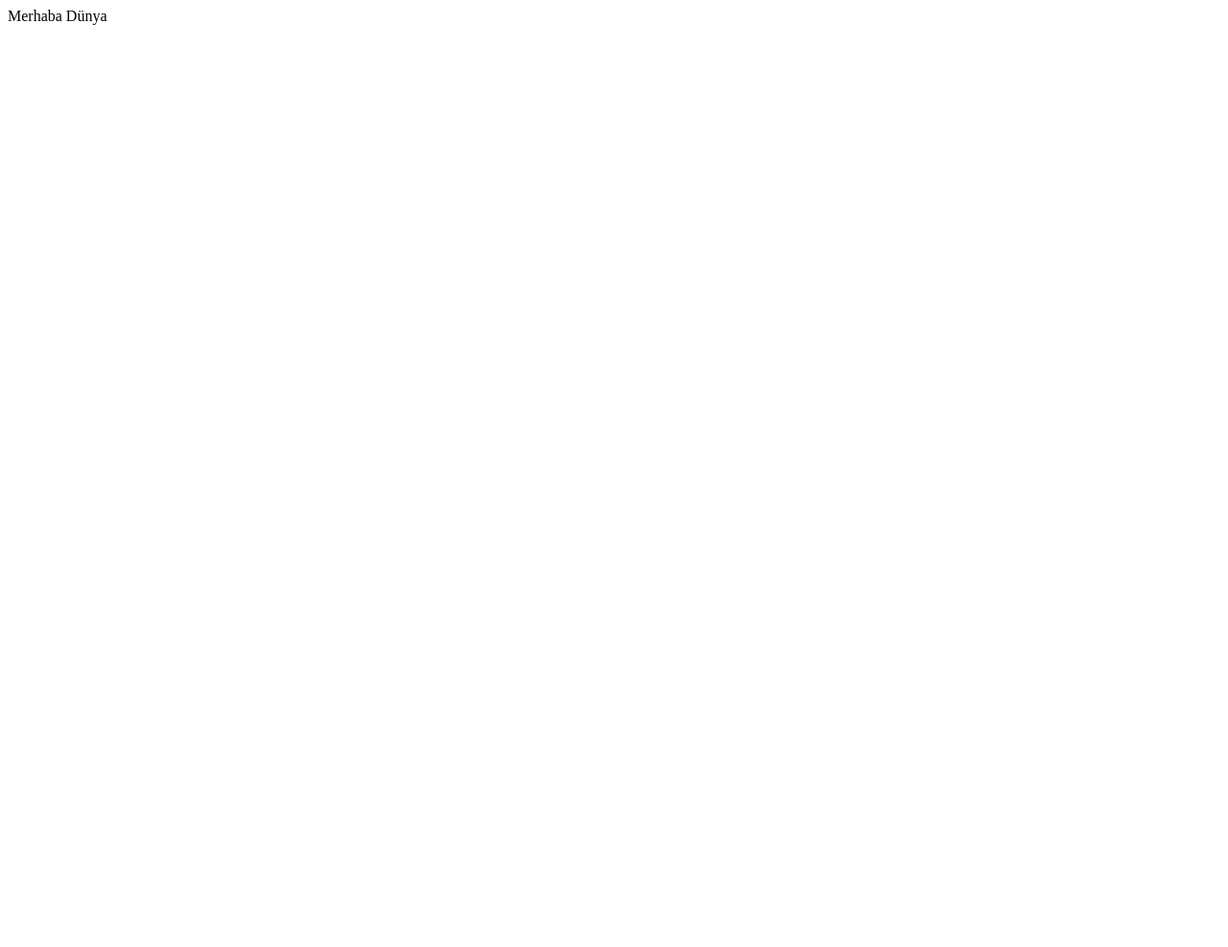
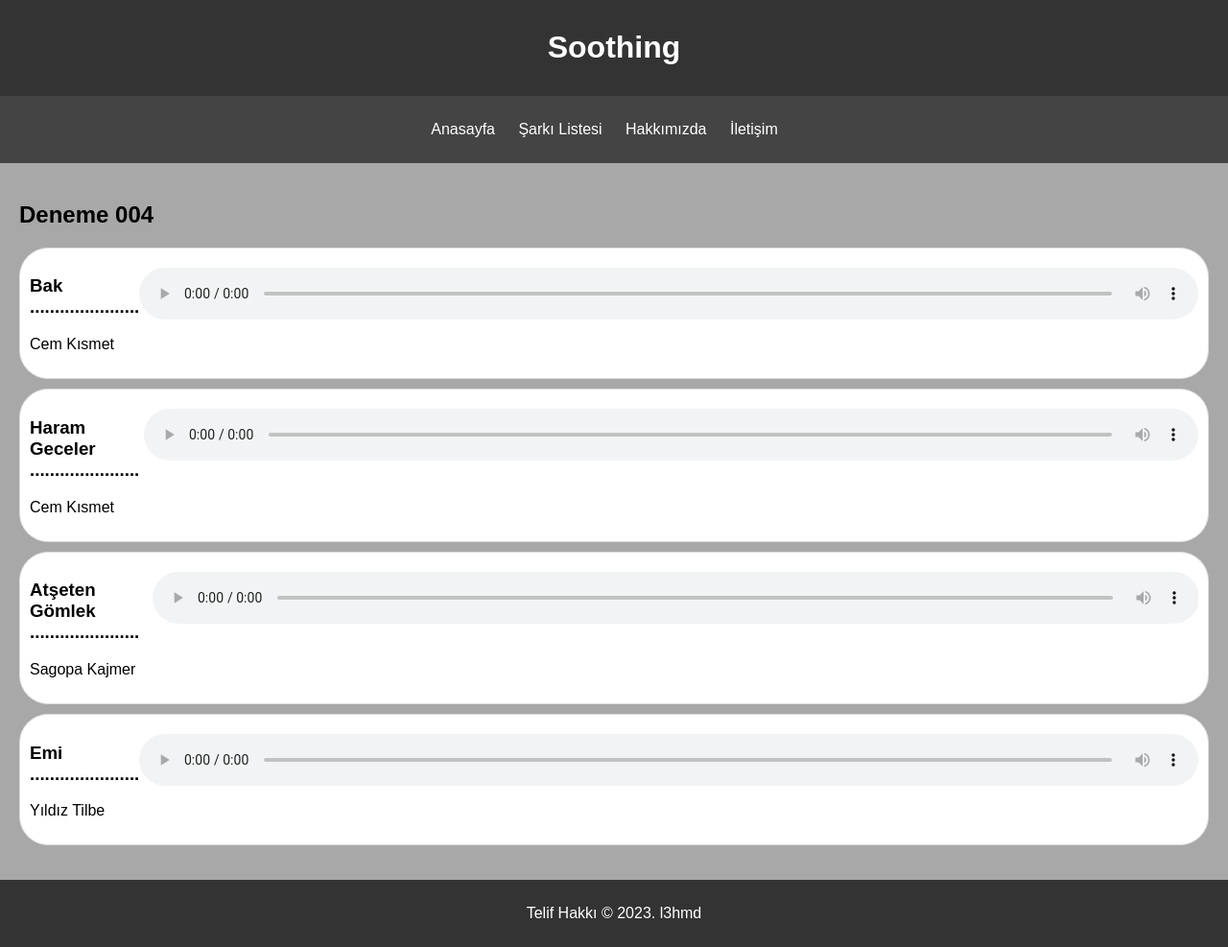
Before and after one commit to HamidHan/HamidHan.github.io, a plain HTML site: page index.html in a window 1280 px wide. Shown: the whole page at 96% size. Before the commit the page ends 800 px from the top, so only its background shows below. Drawn offline with Linux system fonts and the light colour scheme.

Commit message:
Update index.html

```diff
--- a/index.html
+++ b/index.html
@@ -1 +1,139 @@
-Merhaba Dünya
+<!DOCTYPE html>
+<html lang="en">
+<head>
+    <meta charset="UTF-8">
+    <meta name="viewport" content="width=device-width, initial-scale=1.0">
+    <title>Şarkı Sitesi</title>
+    <style>
+        /* Temel CSS stilleri burada */
+        body {
+            font-family: Arial, sans-serif;
+            background-color: #a8a8a8;
+            margin: 0;
+            padding: 0;
+        }
+        header {
+            background-color: #333;
+            color: #fff;
+            text-align: center;
+            padding: 10px;
+        }
+        nav {
+            background-color: #444;
+            color: #fff;
+            text-align: center;
+            padding: 10px;
+        }
+        nav ul {
+            list-style-type: none;
+            padding: 0;
+        }
+        nav ul li {
+            display: inline;
+            margin-right: 20px;
+        }
+        section {
+            padding: 20px;
+        }
+        footer {
+            background-color: #333;
+            color: #fff;
+            text-align: center;
+            padding: 10px;
+        }
+        .song-list {
+            list-style-type: none;
+            padding: 0;
+        }
+        .song-list li {
+            margin: 10px 0;
+            border: 1px solid #ddd;
+            border-radius: 30px;
+            padding: 10px;
+            background-color: #fff;
+            display: flex;
+            justify-content: space-between;
+        }
+        audio {
+            width: 100%;
+            margin-top: 10px;
+        }
+        .ticed a
+        {
+            text-decoration: none;
+            color: white;
+            font-family: Arial, Helvetica, sans-serif;
+            transition: 1s;
+        }
+        .ticed a:hover
+        {
+            transition: 1s;
+            text-decoration: none;
+            color: red;
+            font-family: Arial, Helvetica, sans-serif;
+        }
+    </style>
+</head>
+<body bgcolor="black">
+    <header>
+        <h1>Soothing</h1>
+    </header>
+    <nav>
+        <ul class="ticed">
+            <li><a href="#">Anasayfa</a></li>
+            <li><a href="#">Şarkı Listesi</a></li>
+            <li><a href="#">Hakkımızda</a></li>
+            <li><a href="#">İletişim</a></li>
+        </ul>
+    </nav>
+    <section>
+        <h2>Deneme 004</h2>
+        <ul class="song-list">
+            <li>
+                <div>
+                    <h3>Bak  <br>......................</h3>
+                    <p>Cem Kısmet</p>
+                </div>
+                <audio controls>
+                    <source src="sarkilar/Cem Kısmet - Bak.mp3" type="audio/mpeg">
+                    Tarayıcınız audio elementini desteklemiyor.
+                </audio>
+            </li>
+            <li>
+                <div>
+                    <h3>Haram Geceler <br>......................</h3>
+                    <p>Cem Kısmet</p>
+                </div>
+                <audio controls>
+                    <source src="sarkilar/Cem Kısmet - Haram Geceler.mp3" type="audio/mpeg">
+                    Tarayıcınız audio elementini desteklemiyor.
+                </audio>
+            </li>
+            <li>
+                <div>
+                    <h3>Atşeten Gömlek <br>......................</h3>
+                    <p>Sagopa Kajmer</p>
+                </div>
+                <audio controls>
+                    <source src="sarkilar/Ateşten Gömlek(MP3_320K).mp3" type="audio/mpeg">
+                    Tarayıcınız audio elementini desteklemiyor.
+                </audio>
+            </li>
+            <li>
+                <div>
+                    <h3>Emi <br>......................</h3>
+                    <p>Yıldız Tilbe</p>
+                </div>
+                <audio controls>
+                    <source src="sarkilar/Yıldız Tilbe - Emi (Official Video)(MP3_320K).mp3" type="audio/mpeg">
+                    Tarayıcınız audio elementini desteklemiyor.
+                </audio>
+            </li>
+            <!-- Daha fazla şarkı eklemek için benzer bloklar ekleyebilirsiniz -->
+        </ul>
+    </section>
+    <footer>
+        <p>Telif Hakkı © 2023. l3hmd</p>
+    </footer>
+</body>
+</html>
```
